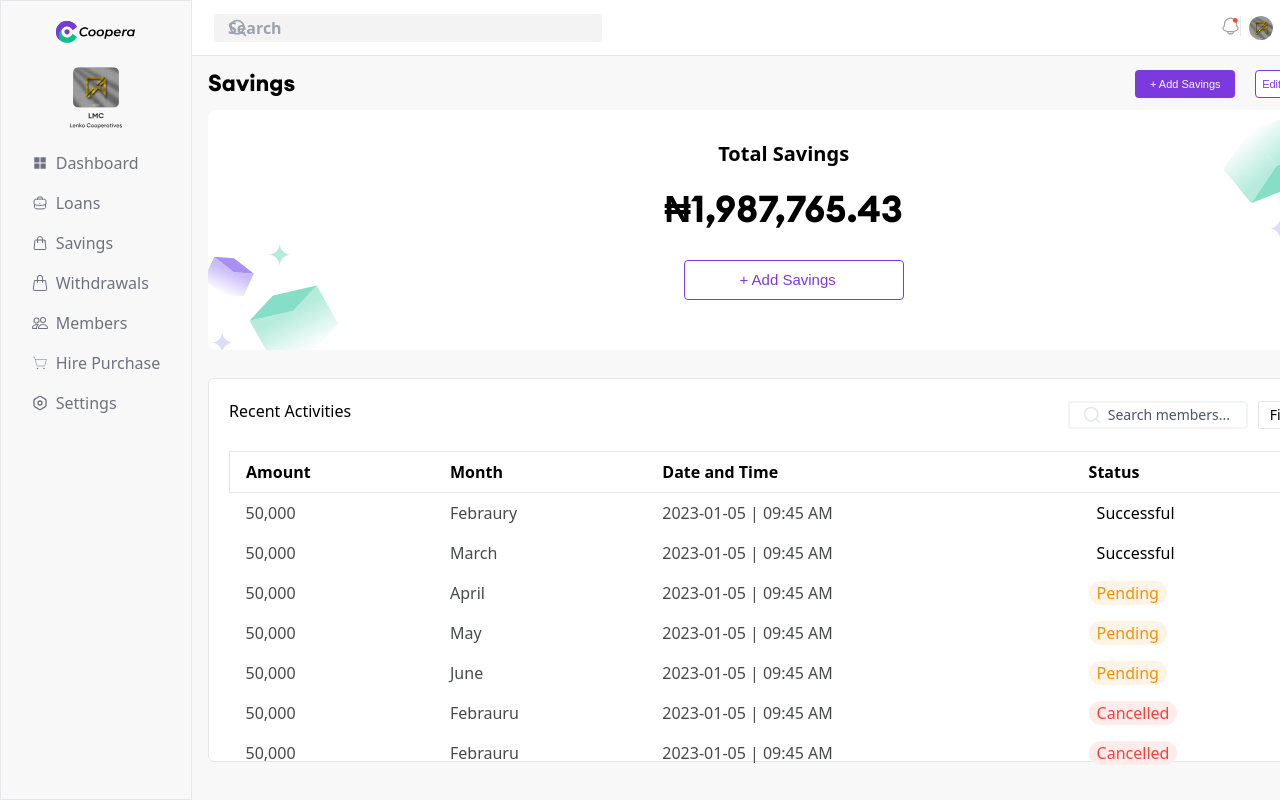
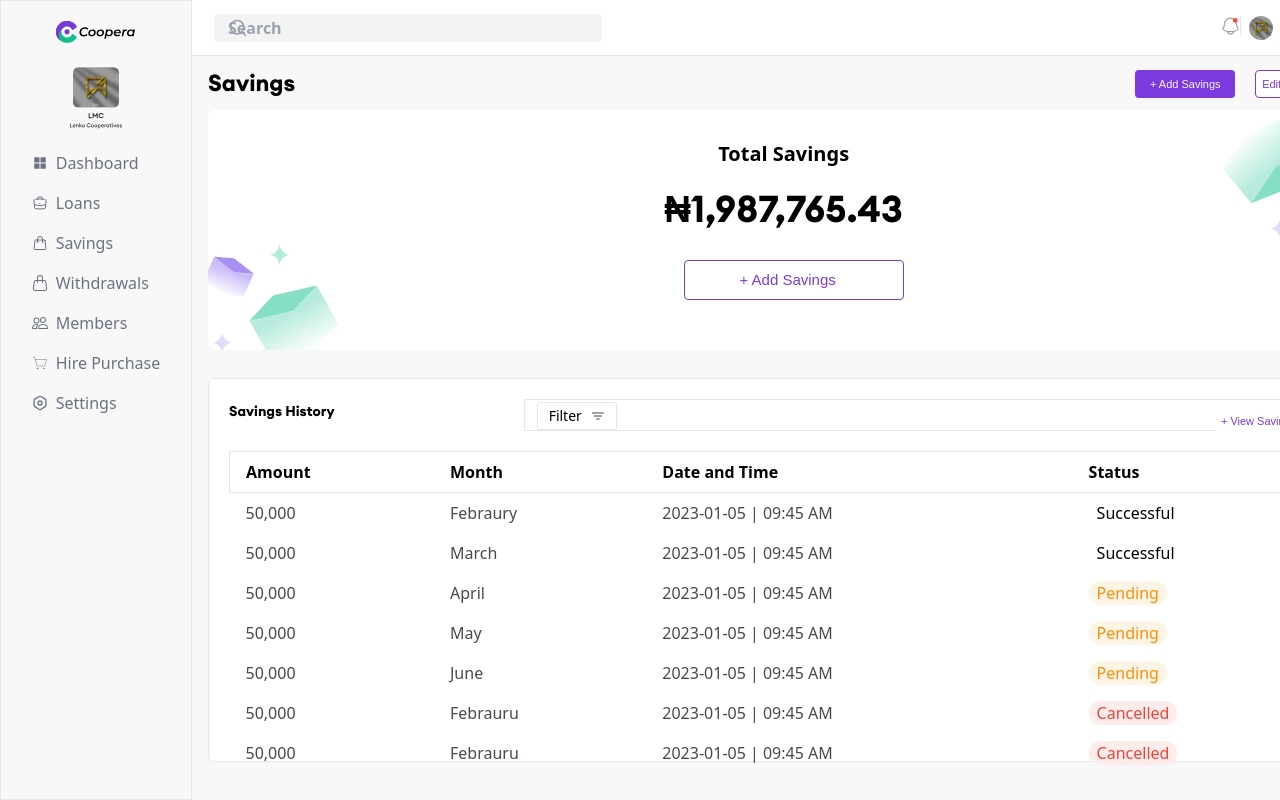
Before and after one commit to CooperaApp/Coopera-Member-Frontend, a React (Create React App) app: page / in a window 1280 px wide. Built offline with nearby package versions, Linux system fonts and the light colour scheme.

Commit message:
Dashboard review

```diff
--- a/src/pages/body/SavingsBody.jsx
+++ b/src/pages/body/SavingsBody.jsx
@@ -73,22 +73,10 @@ const SavingsBody = () => {
         <div className="border p-5 bg-white mt-7 rounded-md mr-4 w-12/12 h-96">
         <div className="mb-5 flex w-full justify-between h-8">
           <div>
-            <p className="heading">Recent Activities</p>
+            <p className="heading">Savings History</p>
           </div>
 
-          <div className="flex justify-between">
-            <div className=" relative flex items-center text-gray-200 focus-within:text-gray-400">
-              <LuSearch className="w-5 h-5 absolute ml-3 pointer-events-none" />
-              <input
-                type="text"
-                name="search"
-                placeholder="       Search members..."
-                autoComplete="off"
-                aria-label="Search"
-                className="search-bar  pr-3 pl-10 py-2 font-normal text-sm h-8 w-44 placeholder-gray-600  rounded-sm border-none ring-2 ring-gray-100 focus:ring-gray-500 focus:ring-2"
-                style={{ backgroundColor: "#FFFFFF" }}
-              />
-            </div>
+          <div className="flex border">
             <div className="border items-center justify-center flex ml-3 h-7 w-20 mt-0.5 rounded-sm">
               <p className="font-normal text-sm ">Filter</p>
               <img
@@ -96,7 +84,12 @@ const SavingsBody = () => {
                 alt="No Img"
                 className="w-4 h-4 ml-2 mt-0"
               />
+            </div>
 
+            <div>
+            <button id="view-savings-history" >
+            + View Savings History
+          </button>
             </div>
           </div>
         </div>
--- a/src/styles/Savings.css
+++ b/src/styles/Savings.css
@@ -125,9 +125,35 @@
     line-height: 38px;
 }
 
+.heading {
+    font-family: 'EuclidCircularA', sans-serif;
+    font-size: 14px;
+    font-weight: bold;
+    line-height: 24px;
+    letter-spacing: 0em;
+    text-align: left;
+}
+
 .add-savings-text-label {
     font-family: 'EuclidCircularA', sans-serif;
     font-weight: 600;
     font-size: 14px;
     line-height: 38px;
 }
+
+#view-savings-history {
+    margin-top: 6px;
+    font-weight: normal;
+    font-size: 11px;
+    font-family: sans-serif;
+    align-items: center;
+    justify-content: center;
+    border-radius: 4px;
+    background-color: #FFFFFF;
+    color: #7C39DE;
+    width: 120px;
+    height: 30px;
+    display: flex;
+    margin-left: 600px;
+
+}
--- a/src/styles/SideBar.css
+++ b/src/styles/SideBar.css
@@ -1,6 +1,5 @@
 .sidebar-link {
     /* font-family: 'EuclidCircularA', sans-serif; */
-
     font-size: 16px;
     font-weight: normal
   }
--- a/src/utils/reusable/SideBar.jsx
+++ b/src/utils/reusable/SideBar.jsx
@@ -19,7 +19,7 @@ const SideBar = () => {
         <img className="w-16 h-16" src={LMCLogo} alt="LMC Logo" />
       </div>
 
-      <div className="flex-1">
+      <div className="flex-1 text-gray-700">
         {DASHBOARD_SIDE_BAR_LINKS.map((item) => (
           <SideBarLink key={item.key} item={item} />
         ))}
```
